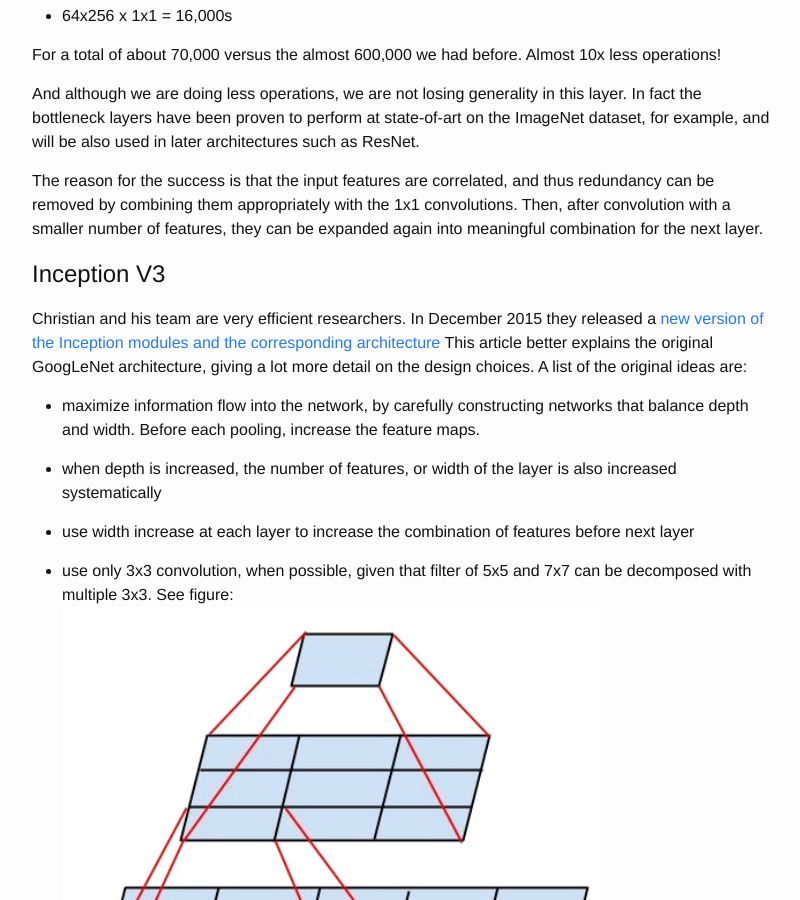
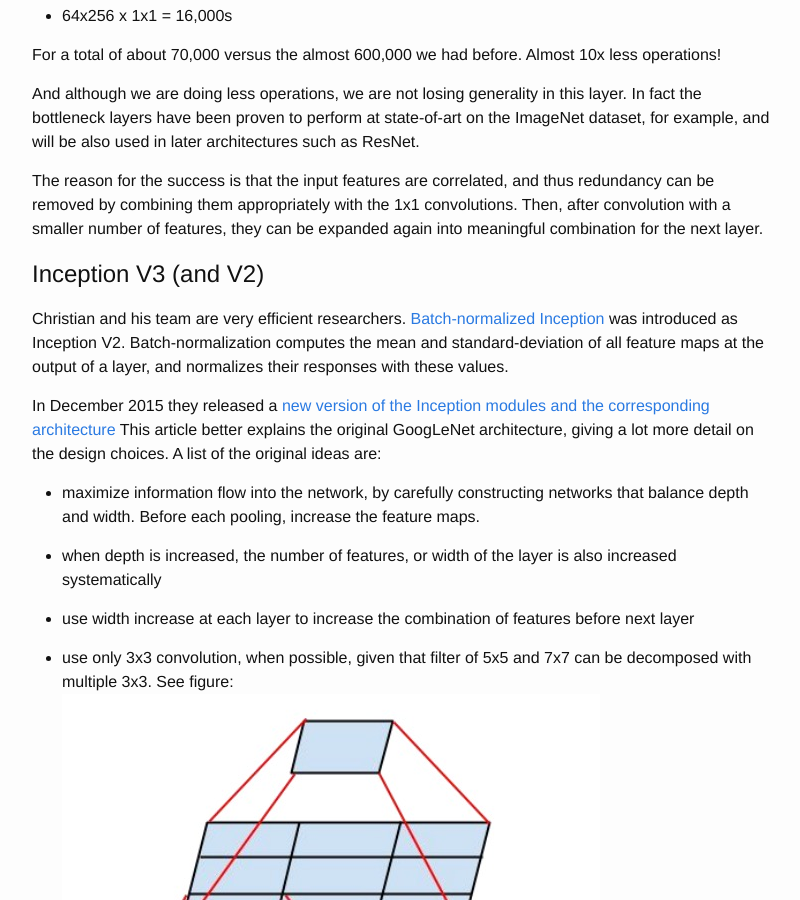
Before and after one commit to culurciello/culurciello.github.io, a Jekyll site: the page built from _posts/2016-06-05-nets.markdown, in a window 1280 px wide and 900 px high, scrolled down 5959 px. Shown: the whole window, without its empty margins (238-1038 px from the left). Built offline with Jekyll 4.4.1, drawn with Linux system fonts in a browser that asks for light colours.

Commit message:
bath norm added

```diff
--- a/_posts/2016-06-05-nets.markdown
+++ b/_posts/2016-06-05-nets.markdown
@@ -119,8 +119,10 @@ And although we are doing less operations, we are not losing generality in this
 The reason for the success is that the input features are correlated, and thus redundancy can be removed by combining them appropriately with the 1x1 convolutions. Then, after convolution with a smaller number of features, they can be expanded again into meaningful combination for the next layer.
 
 
-# Inception V3
-Christian and his team are very efficient researchers. In December 2015 they released a [new version of the Inception modules and the corresponding architecture](http://arxiv.org/abs/1512.00567)
+# Inception V3 (and V2)
+Christian and his team are very efficient researchers. [Batch-normalized Inception](http://arxiv.org/abs/1502.03167) was introduced as Inception V2. Batch-normalization computes the mean and standard-deviation of all feature maps at the output of a layer, and normalizes their responses with these values.
+
+In December 2015 they released a [new version of the Inception modules and the corresponding architecture](http://arxiv.org/abs/1512.00567)
 This article better explains the original GoogLeNet architecture, giving a lot more detail on the design choices. A list of the original ideas are:
 
 - maximize information flow into the network, by carefully constructing networks that balance depth and width. Before each pooling, increase the feature maps.
```
